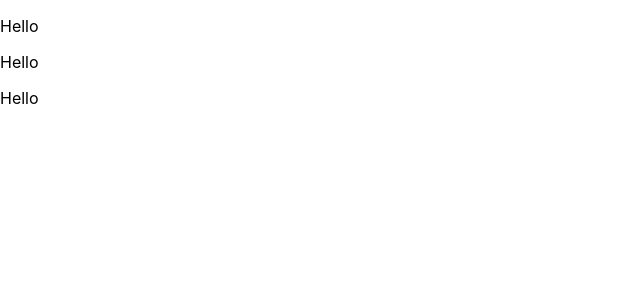
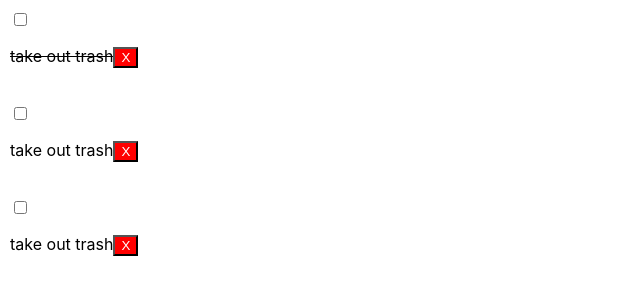
Before and after one commit to grlara9/react-todo, a React (Create React App) app: page / in a window 1280 px wide. Shown: the top 300 px of the page, without its empty margins (0-640 px from the left). Built offline with nearby package versions, Linux system fonts and the light colour scheme.

Commit message:
created a delete button, everytime delete button is clicked state is updated

```diff
--- a/src/App.js
+++ b/src/App.js
@@ -8,7 +8,7 @@
           {
               id: 1,
               title: 'take out trash',
-              completed: false
+              completed: true
           },
           {
             id: 2,
@@ -22,11 +22,25 @@
         },
       ]
   }
+
+  markComplete = (id) => {
+    this.setState({ todos: this.state.todos.map(todo => {
+      if(todo.id === id){
+        todo.completed = !todo.completed
+      }
+      return todo;
+    }) })
+  }
+
+  delTodo = (id) => {
+    this.setState({ todos: [...this.state.todos.filter(todo => todo.id !== id)] });
+  }
   render(){
       console.log(this.state.todos)
       return (
           <div >
-        <Todos todos={this.state.todos}/>
+        <Todos todos={this.state.todos} markComplete={this.markComplete}
+        delTodo={this.delTodo}/>
           </div>
       )
   }
--- a/src/components/TodoItem.js
+++ b/src/components/TodoItem.js
@@ -1,13 +1,36 @@
 import React, { Component } from 'react'
+import propTypes from "prop-types"
 
 export class TodoItem extends Component {
+
+    getStyle = () => {
+        return {
+
+            background: 'f4f4f4',
+            padding: '10px',
+            textDecoration: this.props.todo.completed ? 'line-through' : 'none'
+        }
+    }
+
     render() {
+        const {id, title} = this.props.todo;
         return (
-            <div>
-                <p>Hello</p>
+            <div style={this.getStyle()}>
+                <input type="checkbox" onChange={this.props.markComplete.bind(this, id)}/> {' '}
+                <p>{ title }
+                <button onClick={this.props.delTodo.bind(this, id)} style={btnStyle}>  X </button>
+                </p>
             </div>
         )
     }
 }
+TodoItem.propTypes ={
+    todo: propTypes.object.isRequired
+}
 
+const btnStyle = {
+    background: '#ff0000',
+    color: '#fff'
+
+}
 export default TodoItem
--- a/src/components/Todos.js
+++ b/src/components/Todos.js
@@ -1,15 +1,17 @@
 import React, { Component } from 'react';
 import TodoItem from "./TodoItem";
-
+import propTypes from "prop-types"
 
 class Todos extends Component {
 
   render(){
-
       return this.props.todos.map((todo) => (
-  <TodoItem />
+        <TodoItem key={todo.id} todo={todo} markComplete={this.props.markComplete}
+        delTodo={this.props.delTodo}/>
       ));
   }
 }
-
+Todos.propTypes ={
+    todos: propTypes.array.isRequired
+}
 export default Todos;
```
